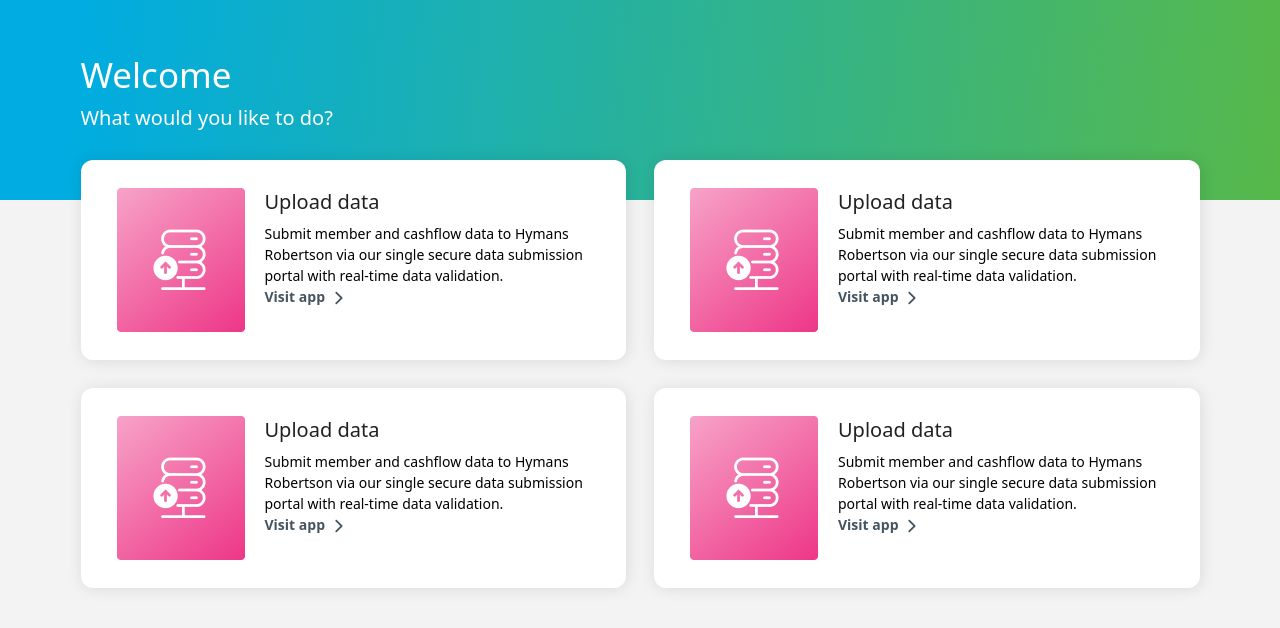
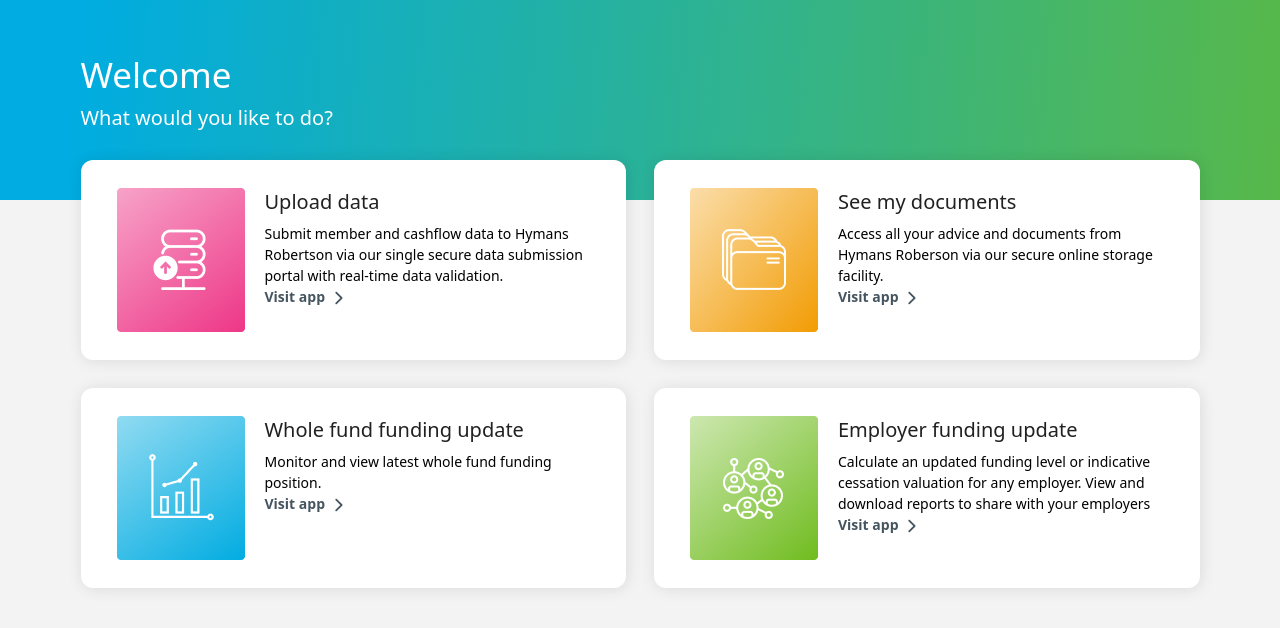
Before and after one commit to ottoworld/interview-task-2026-02-07, an Angular app: page / in a window 1280 px wide. Shown: the top 628 px of the page. Built offline with nearby package versions, Linux system fonts and the light colour scheme.

Commit message:
feat: page final content

```diff
--- a/src/app/app.ts
+++ b/src/app/app.ts
@@ -32,30 +32,30 @@ export class App {
       onClick: this.onClick
     },
     {
-      id: "upload",
-      body: "Submit member and cashflow data to Hymans Robertson via our single secure data submission portal with real-time data validation.",
-      head: "Upload data",
+      id: "see",
+      body: "Access all your advice and documents from Hymans Roberson via our secure online storage facility.",
+      head: "See my documents",
       callToAction: "Visit app",
-      media: "/Upload Data.png",
-      mediaAlt: "Upload data icon with pink background",
+      media: "/See my documents.png",
+      mediaAlt: "Documents icon with yellow background",
       onClick: this.onClick
     },
     {
-      id: "upload",
-      body: "Submit member and cashflow data to Hymans Robertson via our single secure data submission portal with real-time data validation.",
-      head: "Upload data",
+      id: "whole",
+      body: "Monitor and view latest whole fund funding position.",
+      head: "Whole fund funding update",
       callToAction: "Visit app",
-      media: "/Upload Data.png",
-      mediaAlt: "Upload data icon with pink background",
+      media: "/Whole fund update.png",
+      mediaAlt: "Graph icon with blue background",
       onClick: this.onClick
     },
     {
-      id: "upload",
-      body: "Submit member and cashflow data to Hymans Robertson via our single secure data submission portal with real-time data validation.",
-      head: "Upload data",
+      id: "employer",
+      body: "Calculate an updated funding level or indicative cessation valuation for any employer. View and download reports to share with your employers",
+      head: "Employer funding update",
       callToAction: "Visit app",
-      media: "/Upload Data.png",
-      mediaAlt: "Upload data icon with pink background",
+      media: "/Employer funding update.png",
+      mediaAlt: "Employer connections icon with green background",
       onClick: this.onClick
     },
   ]
```
